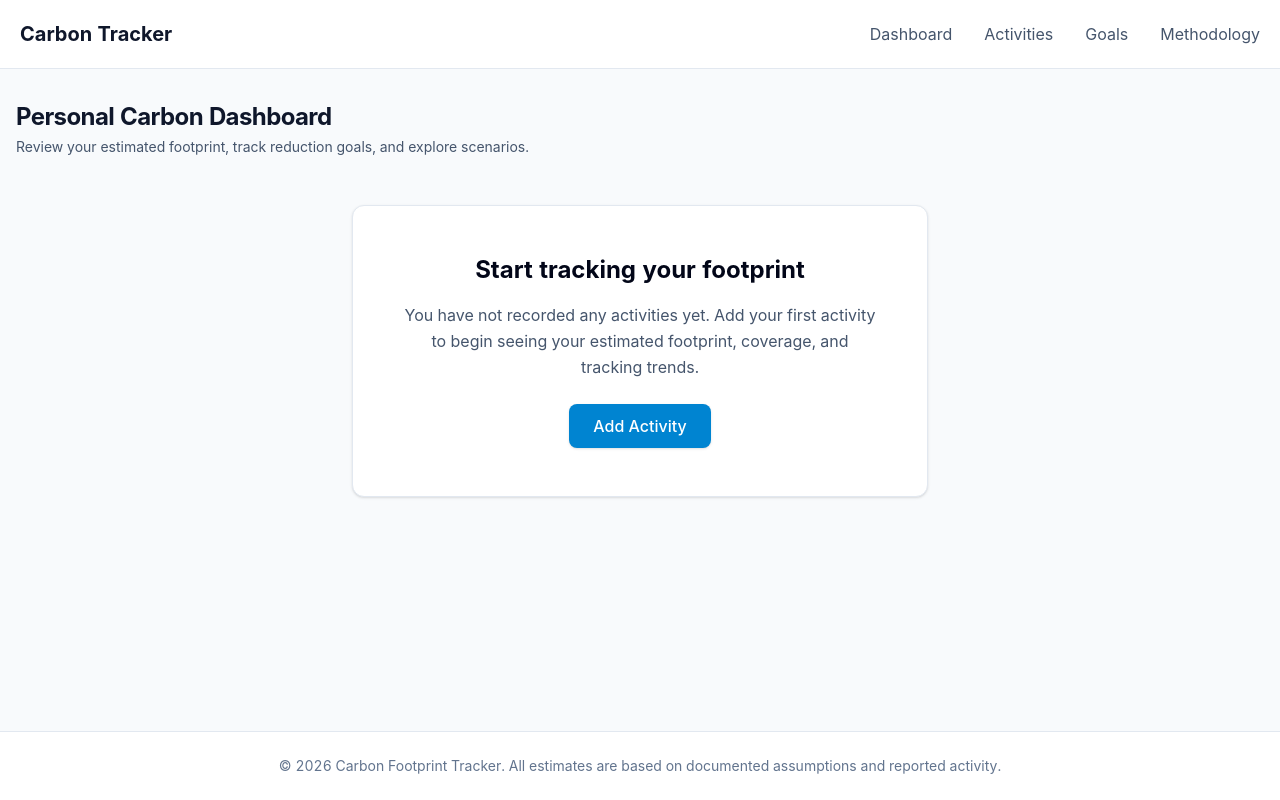
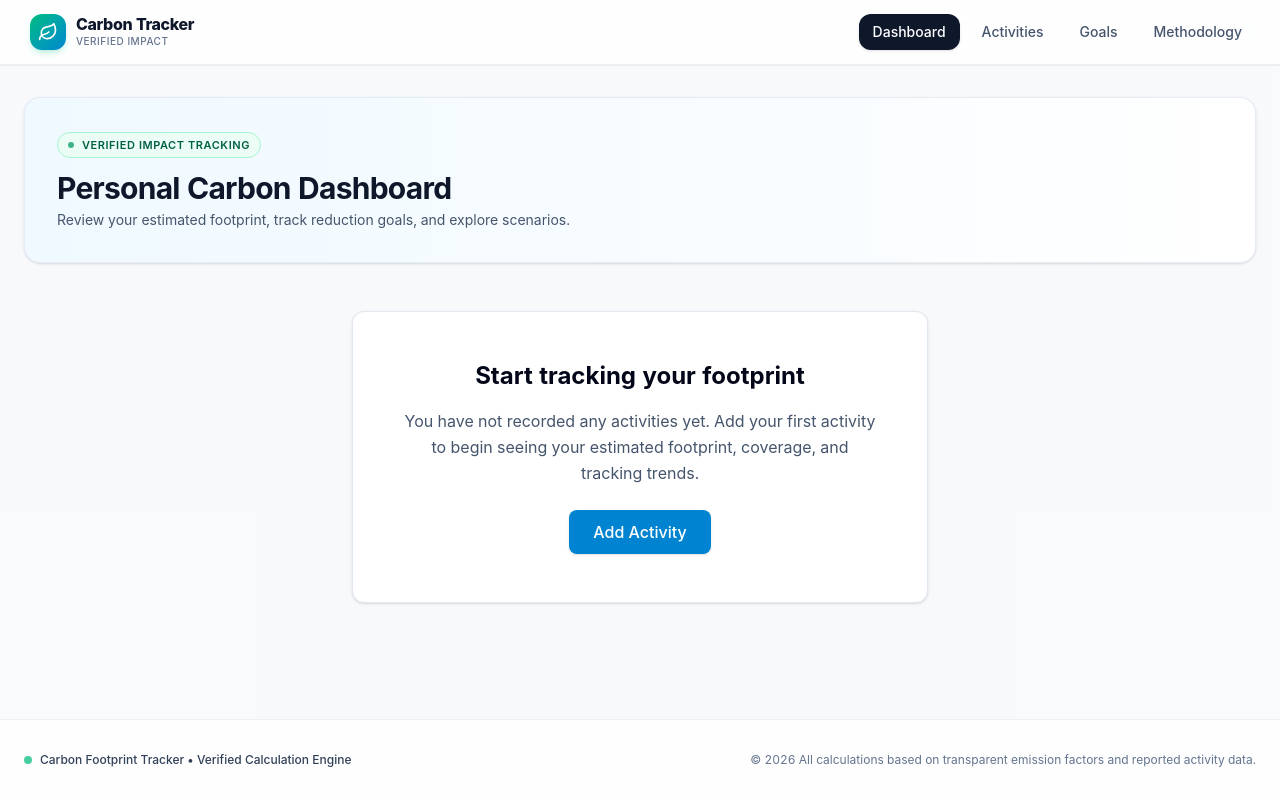
Before and after one commit to anushkay91/CarbonFootS, a React (Vite) app: page / in a window 1280 px wide. Built offline with nearby package versions, Linux system fonts and the light colour scheme.

Commit message:
style: refactor UI and design system
Enhance visual consistency and aesthetics by updating global layout styles and standardizing page headers with new gradient cards, improved typography, and verification status badges.

```diff
--- a/src/components/Layout.tsx
+++ b/src/components/Layout.tsx
@@ -1,56 +1,88 @@
 import React from 'react';
-import { Link } from 'react-router-dom';
+import { Link, useLocation } from 'react-router-dom';
+import { Leaf } from 'lucide-react';
 
 interface LayoutProps {
   children: React.ReactNode;
 }
 
 export default function Layout({ children }: LayoutProps) {
+  const location = useLocation();
+
+  const isActive = (path: string) => {
+    if (path === '/') {
+      return location.pathname === '/';
+    }
+    return location.pathname.startsWith(path);
+  };
+
+  const navLinks = [
+    { name: 'Dashboard', path: '/' },
+    { name: 'Activities', path: '/activities' },
+    { name: 'Goals', path: '/goals' },
+    { name: 'Methodology', path: '/methodology' },
+  ];
+
   return (
-    <div className="flex flex-col min-h-screen bg-slate-50 text-slate-900">
+    <div className="flex flex-col min-h-screen bg-slate-50/50 text-slate-900 selection:bg-emerald-500 selection:text-white">
       <a
         href="#main-content"
         className="sr-only focus:not-sr-only focus:absolute focus:z-50 focus:p-4 focus:bg-white focus:text-sky-700 focus:shadow-md focus:m-4 focus:rounded-md focus:border focus:border-sky-300"
       >
         Skip to main content
       </a>
-      <header className="bg-white border-b border-slate-200">
-        <nav aria-label="Main Navigation" className="max-w-7xl mx-auto px-4 py-4 flex items-center justify-between">
-          <Link to="/" className="text-xl font-bold text-slate-900 focus:outline-none focus:ring-2 focus:ring-sky-500 rounded-md p-1">
-            Carbon Tracker
+
+      {/* Apple-grade Sticky Frosted Header */}
+      <header className="sticky top-0 z-50 backdrop-blur-xl bg-white/85 border-b border-slate-200/60 shadow-2xs transition-all">
+        <nav aria-label="Main Navigation" className="max-w-7xl mx-auto px-4 sm:px-6 h-16 flex items-center justify-between">
+          <Link
+            to="/"
+            className="group flex items-center space-x-2.5 focus:outline-none focus:ring-2 focus:ring-sky-500 rounded-xl p-1.5 transition-transform active:scale-95"
+          >
+            <div className="w-9 h-9 rounded-xl bg-gradient-to-br from-emerald-500 to-sky-600 flex items-center justify-center text-white shadow-md shadow-emerald-500/20 group-hover:scale-105 transition-transform">
+              <Leaf className="w-5 h-5" />
+            </div>
+            <div className="flex flex-col">
+              <span className="text-base font-extrabold tracking-tight text-slate-900 leading-none">Carbon Tracker</span>
+              <span className="text-[10px] font-medium text-slate-500 tracking-wider uppercase mt-0.5">Verified Impact</span>
+            </div>
           </Link>
-          <ul className="flex space-x-6">
-            <li>
-              <Link to="/" className="text-slate-600 hover:text-sky-600 focus:outline-none focus:ring-2 focus:ring-sky-500 rounded-md p-1">
-                Dashboard
-              </Link>
-            </li>
-            <li>
-              <Link to="/activities" className="text-slate-600 hover:text-sky-600 focus:outline-none focus:ring-2 focus:ring-sky-500 rounded-md p-1">
-                Activities
-              </Link>
-            </li>
-            <li>
-              <Link to="/goals" className="text-slate-600 hover:text-sky-600 focus:outline-none focus:ring-2 focus:ring-sky-500 rounded-md p-1">
-                Goals
-              </Link>
-            </li>
-            <li>
-              <Link to="/methodology" className="text-slate-600 hover:text-sky-600 focus:outline-none focus:ring-2 focus:ring-sky-500 rounded-md p-1">
-                Methodology
-              </Link>
-            </li>
+
+          <ul className="flex items-center space-x-1 sm:space-x-2">
+            {navLinks.map((link) => {
+              const active = isActive(link.path);
+              return (
+                <li key={link.path}>
+                  <Link
+                    to={link.path}
+                    className={`px-3.5 py-2 rounded-xl text-xs sm:text-sm font-medium transition-all duration-200 flex items-center space-x-1.5 focus:outline-none focus:ring-2 focus:ring-sky-500 ${
+                      active
+                        ? 'bg-slate-900 text-white shadow-sm'
+                        : 'text-slate-600 hover:text-slate-900 hover:bg-slate-100/80'
+                    }`}
+                  >
+                    <span>{link.name}</span>
+                  </Link>
+                </li>
+              );
+            })}
           </ul>
         </nav>
       </header>
 
-      <main id="main-content" className="flex-grow max-w-7xl mx-auto px-4 py-8 w-full">
+      <main id="main-content" className="flex-grow max-w-7xl mx-auto px-4 sm:px-6 py-8 w-full">
         {children}
       </main>
 
-      <footer className="bg-white border-t border-slate-200 py-6">
-        <div className="max-w-7xl mx-auto px-4 text-center text-slate-500 text-sm">
-          &copy; {new Date().getFullYear()} Carbon Footprint Tracker. All estimates are based on documented assumptions and reported activity.
+      <footer className="bg-white/80 border-t border-slate-200/60 py-8 mt-auto backdrop-blur-md">
+        <div className="max-w-7xl mx-auto px-4 sm:px-6 flex flex-col sm:flex-row items-center justify-between text-xs text-slate-500 gap-4">
+          <div className="flex items-center space-x-2">
+            <div className="w-2 h-2 rounded-full bg-emerald-500 animate-pulse"></div>
+            <span className="font-medium text-slate-700">Carbon Footprint Tracker &bull; Verified Calculation Engine</span>
+          </div>
+          <div>
+            &copy; {new Date().getFullYear()} All calculations based on transparent emission factors and reported activity data.
+          </div>
         </div>
       </footer>
     </div>
--- a/src/components/dashboard/DailyTrendSection.tsx
+++ b/src/components/dashboard/DailyTrendSection.tsx
@@ -1,48 +1,144 @@
-import React from 'react';
+import React, { useState } from 'react';
 import { DailyDataItem } from '../../types/domain';
+import { TrendingUp, Calendar, Info } from 'lucide-react';
 
 interface DailyTrendSectionProps {
   dailyBreakdown: DailyDataItem[];
 }
 
 export function DailyTrendSection({ dailyBreakdown }: DailyTrendSectionProps) {
+  const [hoveredPoint, setHoveredPoint] = useState<DailyDataItem | null>(null);
+
   const maxEmission = Math.max(1, ...dailyBreakdown.map(d => d.totalCO2e || 0));
+  const chartHeight = 220;
+  const chartWidth = 700;
+  const paddingLeft = 45;
+  const paddingRight = 20;
+  const paddingTop = 20;
+  const paddingBottom = 35;
+
+  const usableWidth = chartWidth - paddingLeft - paddingRight;
+  const usableHeight = chartHeight - paddingTop - paddingBottom;
+
+  const points = dailyBreakdown.map((day, index) => {
+    const x = paddingLeft + (dailyBreakdown.length > 1 ? (index / (dailyBreakdown.length - 1)) * usableWidth : usableWidth / 2);
+    const val = day.hasData && day.totalCO2e !== null ? day.totalCO2e : 0;
+    const y = paddingTop + usableHeight - (val / maxEmission) * usableHeight;
+    return { x, y, day, val };
+  });
+
+  const pathD = points.reduce((acc, pt, idx) => {
+    return idx === 0 ? `M ${pt.x} ${pt.y}` : `${acc} L ${pt.x} ${pt.y}`;
+  }, '');
+
+  // Area under line
+  const firstPt = points[0];
+  const lastPt = points[points.length - 1];
+  const areaD = firstPt && lastPt ? `${pathD} L ${lastPt.x} ${paddingTop + usableHeight} L ${firstPt.x} ${paddingTop + usableHeight} Z` : '';
+
+  const yTicks = [0, maxEmission * 0.5, maxEmission];
 
   const accessibleSummary = dailyBreakdown
-    .map(d => `${d.date}: ${d.hasData && d.totalCO2e !== null ? `${d.totalCO2e.toFixed(1)} kg CO₂e` : 'no activity data recorded'}`)
+    .map(d => `${d.date}: ${d.hasData && d.totalCO2e !== null ? `${d.totalCO2e.toFixed(1)} kg CO₂e` : 'no emissions'}`)
     .join(', ');
 
   return (
-    <div className="bg-white p-6 rounded-lg border border-slate-200 shadow-sm">
-      <div className="flex justify-between items-center mb-4">
-        <h2 className="text-lg font-bold text-slate-900">Daily Trend</h2>
-        <span className="text-xs text-slate-500">Estimated emissions per day</span>
+    <div className="bg-gradient-to-r from-sky-50/60 via-white to-slate-50/50 p-6 sm:p-8 rounded-2xl border border-slate-200/80 shadow-sm space-y-6">
+      <div className="flex flex-col sm:flex-row sm:items-center sm:justify-between gap-2 border-b border-slate-200/60 pb-4">
+        <div>
+          <div className="inline-flex items-center space-x-2 bg-emerald-50 border border-emerald-200 text-emerald-800 text-[11px] font-semibold uppercase tracking-wider px-2.5 py-1 rounded-full mb-2">
+            <TrendingUp className="w-3 h-3" />
+            <span>Temporal Line Graph</span>
+          </div>
+          <h2 className="text-xl font-bold tracking-tight text-slate-900">Daily Carbon Footprint Trend</h2>
+          <p className="text-xs sm:text-sm text-slate-600 mt-0.5">X-axis tracking dates alongside Y-axis carbon footprint values in kg CO₂e.</p>
+        </div>
+        <div className="flex items-center space-x-2 text-xs font-medium text-slate-500 bg-white px-3 py-1.5 rounded-lg border border-slate-200/80 shadow-2xs">
+          <Calendar className="w-3.5 h-3.5 text-sky-600" />
+          <span>{dailyBreakdown.length} days period</span>
+        </div>
       </div>
 
       <span className="sr-only">Daily emission summary: {accessibleSummary}</span>
 
-      <div className="grid grid-cols-7 sm:grid-cols-10 md:grid-cols-14 gap-1.5 items-end h-40 pt-4 border-b border-slate-100">
-        {dailyBreakdown.map((day) => {
-          const heightPercent = day.hasData && day.totalCO2e !== null ? Math.max(10, (day.totalCO2e / maxEmission) * 100) : 0;
-          return (
-            <div key={day.date} className="flex flex-col items-center h-full justify-end group relative">
-              <div
-                className={`w-full rounded-t transition-all ${
-                  day.hasData && day.totalCO2e !== null ? 'bg-sky-600 hover:bg-sky-700' : 'bg-slate-100 h-1'
-                }`}
-                style={{ height: `${heightPercent}%` }}
-                title={`${day.date}: ${day.hasData && day.totalCO2e !== null ? `${day.totalCO2e.toFixed(2)} kg` : 'No data recorded'}`}
-              ></div>
-              <span className="text-[10px] text-slate-400 mt-1 truncate w-full text-center">
-                {day.date.slice(8)}
-              </span>
+      <div className="relative w-full overflow-x-auto">
+        <svg viewBox={`0 0 ${chartWidth} ${chartHeight}`} className="w-full h-auto min-w-[550px] overflow-visible">
+          <defs>
+            <linearGradient id="trendGradient" x1="0" y1="0" x2="0" y2="1">
+              <stop offset="0%" stopColor="#0284c7" stopOpacity="0.25" />
+              <stop offset="100%" stopColor="#0284c7" stopOpacity="0.0" />
+            </linearGradient>
+          </defs>
+
+          {/* Y-axis grid lines and ticks */}
+          {yTicks.map((tick, idx) => {
+            const y = paddingTop + usableHeight - (tick / maxEmission) * usableHeight;
+            return (
+              <g key={idx}>
+                <line x1={paddingLeft} y1={y} x2={chartWidth - paddingRight} y2={y} stroke="#e2e8f0" strokeDasharray="3 3" strokeWidth="1" />
+                <text x={paddingLeft - 8} y={y + 4} textAnchor="end" className="text-[10px] font-medium fill-slate-400">
+                  {tick.toFixed(1)} kg
+                </text>
+              </g>
+            );
+          })}
+
+          {/* Area under curve */}
+          {areaD && <path d={areaD} fill="url(#trendGradient)" />}
+
+          {/* Line graph path */}
+          {pathD && <path d={pathD} fill="none" stroke="#0284c7" strokeWidth="2.5" strokeLinecap="round" strokeLinejoin="round" />}
+
+          {/* Data points & hover interaction */}
+          {points.map((pt, idx) => {
+            const isHovered = hoveredPoint?.date === pt.day.date;
+            return (
+              <g key={pt.day.date} className="cursor-pointer" onMouseEnter={() => setHoveredPoint(pt.day)} onMouseLeave={() => setHoveredPoint(null)}>
+                {/* Invisible larger hit target */}
+                <circle cx={pt.x} cy={pt.y} r={10} fill="transparent" />
+
+                {/* Point circle */}
+                <circle
+                  cx={pt.x}
+                  cy={pt.y}
+                  r={isHovered ? 6 : 4}
+                  className={`transition-all duration-150 ${pt.day.hasData ? 'fill-sky-600 stroke-white stroke-2' : 'fill-slate-300 stroke-white'}`}
+                />
+
+                {/* X-axis date labels (show every few days if large or all if small) */}
+                {(dailyBreakdown.length <= 15 || idx % Math.ceil(dailyBreakdown.length / 10) === 0 || idx === dailyBreakdown.length - 1) && (
+                  <text x={pt.x} y={chartHeight - 10} textAnchor="middle" className="text-[10px] fill-slate-500 font-medium">
+                    {pt.day.date.slice(5)}
+                  </text>
+                )}
+              </g>
+            );
+          })}
+        </svg>
+
+        {/* Hover Tooltip Box */}
+        {hoveredPoint && (
+          <div className="absolute top-2 right-2 bg-slate-900 text-white text-xs px-3 py-2 rounded-lg shadow-lg pointer-events-none space-y-0.5 z-10 border border-slate-700">
+            <div className="font-semibold text-sky-300">{hoveredPoint.date}</div>
+            <div>
+              Carbon: <span className="font-bold text-emerald-400">{hoveredPoint.totalCO2e !== null ? `${hoveredPoint.totalCO2e.toFixed(2)} kg CO₂e` : '0.00 kg CO₂e'}</span>
             </div>
-          );
-        })}
+            <div className="text-[10px] text-slate-400">{hoveredPoint.activityCount} recorded activities</div>
+          </div>
+        )}
       </div>
-      <div className="mt-3 flex items-center justify-between text-xs text-slate-500">
-        <span>Start: {dailyBreakdown[0]?.date}</span>
-        <span>End: {dailyBreakdown[dailyBreakdown.length - 1]?.date}</span>
+
+      <div className="flex items-center justify-between pt-3 border-t border-slate-200/60 text-xs text-slate-500 font-medium">
+        <div className="flex items-center space-x-2">
+          <Info className="w-3.5 h-3.5 text-sky-600" />
+          <span>Y-Axis: Carbon Footprint (kg CO₂e) | X-Axis: Date Timeline</span>
+        </div>
+        <div className="flex items-center space-x-3">
+          <span className="flex items-center space-x-1">
+            <span className="w-2.5 h-2.5 rounded-full bg-sky-600 inline-block"></span>
+            <span>Daily Emissions</span>
+          </span>
+        </div>
       </div>
     </div>
   );
--- a/src/pages/Dashboard.tsx
+++ b/src/pages/Dashboard.tsx
@@ -41,9 +41,13 @@ export default function DashboardPage() {
   if (records.length === 0) {
     return (
       <Layout>
-        <div className="mb-8">
-          <h1 className="text-2xl font-bold tracking-tight text-slate-900">Personal Carbon Dashboard</h1>
-          <p className="text-slate-600 text-sm mt-1">Review your estimated footprint, track reduction goals, and explore scenarios.</p>
+        <div className="bg-gradient-to-r from-sky-50 to-white border border-slate-200/80 rounded-2xl p-6 sm:p-8 mb-8 shadow-sm">
+          <div className="inline-flex items-center space-x-2 bg-emerald-50 border border-emerald-200 text-emerald-800 text-[11px] font-semibold uppercase tracking-wider px-2.5 py-1 rounded-full mb-3">
+            <span className="w-1.5 h-1.5 rounded-full bg-emerald-600 animate-pulse"></span>
+            <span>Verified Impact Tracking</span>
+          </div>
+          <h1 className="text-2xl sm:text-3xl font-bold tracking-tight text-slate-900">Personal Carbon Dashboard</h1>
+          <p className="text-slate-600 text-sm mt-1 max-w-xl">Review your estimated footprint, track reduction goals, and explore scenarios.</p>
         </div>
         <EmptyState />
       </Layout>
@@ -52,12 +56,16 @@ export default function DashboardPage() {
 
   return (
     <Layout>
-      <div className="flex flex-col sm:flex-row sm:items-center sm:justify-between mb-8 pb-4 border-b border-slate-200">
+      <div className="bg-gradient-to-r from-sky-50 to-white border border-slate-200/80 rounded-2xl p-6 sm:p-8 mb-8 shadow-sm flex flex-col sm:flex-row sm:items-center sm:justify-between gap-4">
         <div>
-          <h1 className="text-2xl font-bold tracking-tight text-slate-950">Personal Carbon Dashboard</h1>
-          <p className="text-slate-600 text-sm mt-1">Estimated impact based on recorded transportation and electricity activities.</p>
+          <div className="inline-flex items-center space-x-2 bg-emerald-50 border border-emerald-200 text-emerald-800 text-[11px] font-semibold uppercase tracking-wider px-2.5 py-1 rounded-full mb-3">
+            <span className="w-1.5 h-1.5 rounded-full bg-emerald-600 animate-pulse"></span>
+            <span>Verified Impact Tracking</span>
+          </div>
+          <h1 className="text-2xl sm:text-3xl font-bold tracking-tight text-slate-900">Personal Carbon Dashboard</h1>
+          <p className="text-slate-600 text-sm mt-1 max-w-xl">Review your estimated footprint, track reduction goals, and explore deterministic what-if scenarios.</p>
         </div>
-        <div className="mt-4 sm:mt-0">
+        <div className="flex-shrink-0">
           <PeriodSelector selectedDays={days} onSelectDays={setDays} />
         </div>
       </div>
```
Also changed, not shown: src/pages/ActivitiesPage.tsx (+16 -12 lines), src/pages/GoalsPage.tsx (+9 -5 lines), src/pages/MethodologyPage.tsx (+8 -4 lines).
